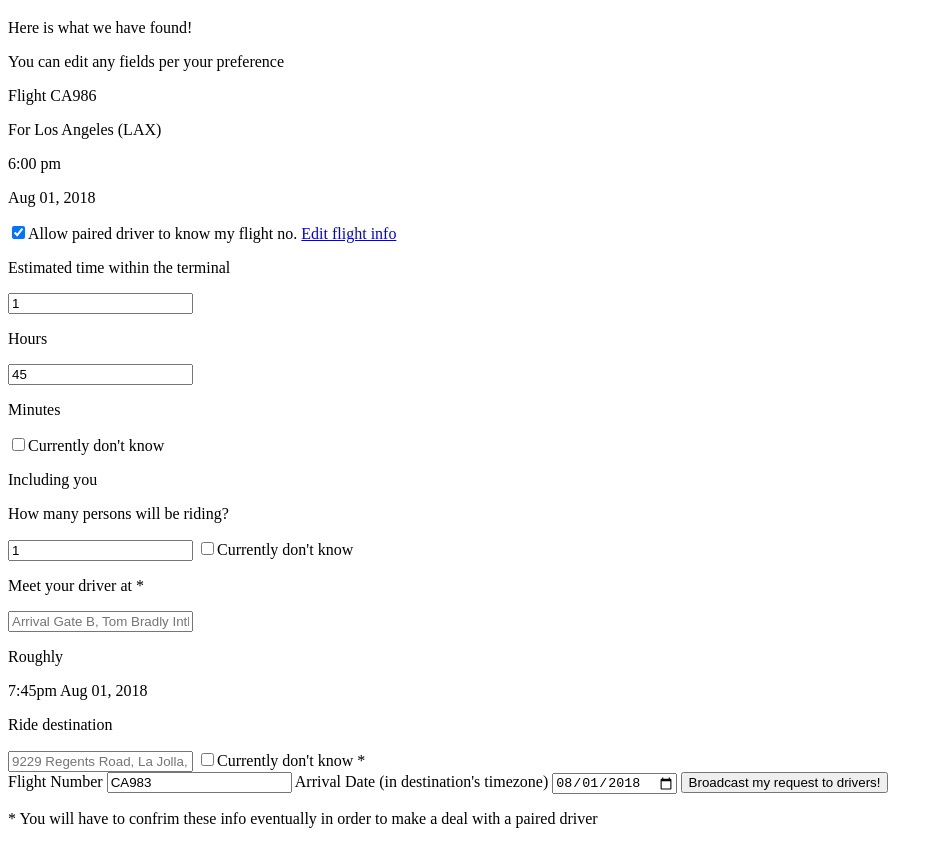
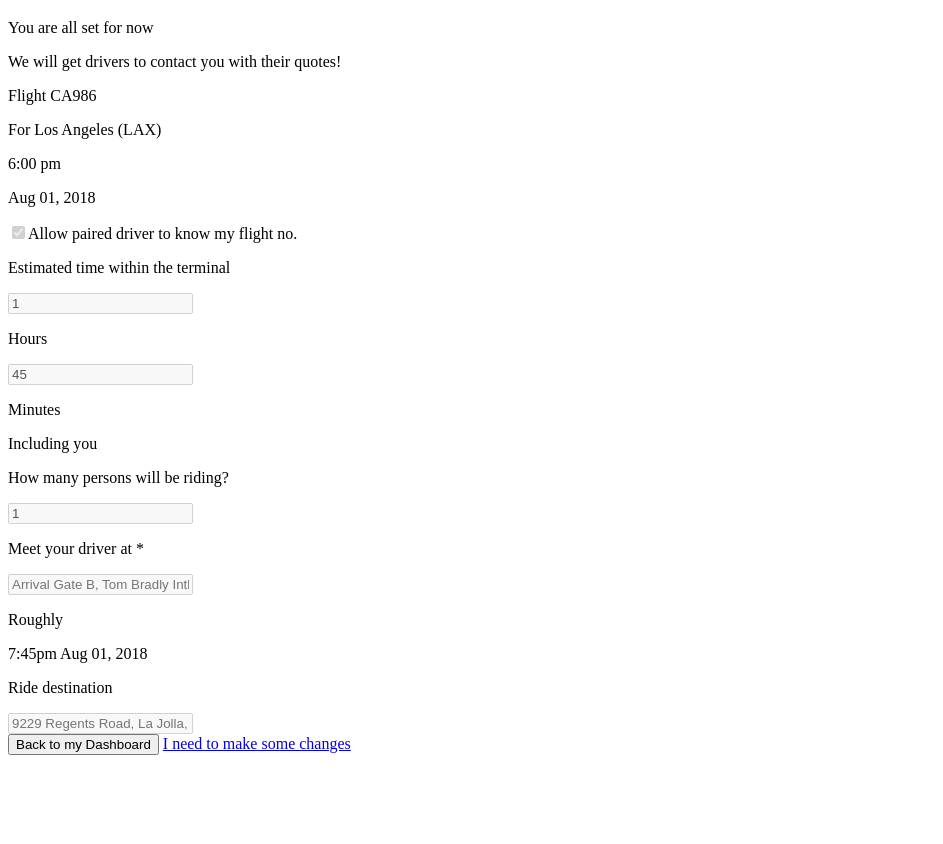
Before and after one commit to junruren/CSE-134B, a plain HTML site: page rider-new-trip-4.html in a window 1280 px wide. Shown: the part 123-967 px from the top of the page, without its empty margins (0-943 px from the left). After the commit the page ends 886 px from the top, so only its background shows below. Drawn offline with Linux system fonts and the light colour scheme.

Commit message:
Fix some error in rider new trip pages

```diff
--- a/rider-new-trip-4.html
+++ b/rider-new-trip-4.html
@@ -18,8 +18,8 @@
     </nav>
     <div class="container">
       <h1>A ride for your arrival</h1>
-      <p>Here is what we have found!</p>
-      <p>You can edit any fields per your preference</p>
+      <p>You are all set for now</p>
+      <p>We will get drivers to contact you with their quotes!</p>
 
       <div class="details">
         <div class="flight-details">
@@ -28,28 +28,25 @@
           <p>For Los Angeles (LAX)</p>
           <p>6:00 pm</p>
           <p>Aug 01, 2018</p>
-          <input type="checkbox" checked><label>Allow paired driver to know my flight no.</label>
-          <a href="#">Edit flight info</a>
+          <input type="checkbox" checked disabled><label>Allow paired driver to know my flight no.</label>
         </div>
         <div class="arrival-details">
           <!-- Icon Here -->
           <p>Estimated time within the terminal</p>
-          <input type="number" name="hour" value="1"><p>Hours</p>
-          <input type="number" name="minute" value="45"><p>Minutes</p>
-          <input type="checkbox"><label>Currently don't know</label>
+          <input type="number" name="hour" value="1" disabled><p>Hours</p>
+          <input type="number" name="minute" value="45" disabled><p>Minutes</p>
         </div>
         <div class="party-details">
           <!-- Icon Here -->
           <p>Including you</p>
           <p>How many persons will be riding?</p>
-          <input type="number" name="persons" value="1">
-          <input type="checkbox"><label>Currently don't know</label>
+          <input type="number" name="persons" value="1" disabled>
         </div>
         <div class="location-details">
           <div class="pick-up">
             <!-- Icon Here -->
             <p>Meet your driver at *</p>
-            <input type="text" placeholder="Arrival Gate B, Tom Bradly Intl Terminal">
+            <input type="text" placeholder="Arrival Gate B, Tom Bradly Intl Terminal" disabled>
             <div class="horizontal-group">
               <p>Roughly</p>
               <p>7:45pm Aug 01, 2018</p>
@@ -58,20 +55,12 @@
           <div class="drop-off">
             <!-- Icon Here -->
             <p>Ride destination</p>
-            <input type="text" placeholder="9229 Regents Road, La Jolla, CA 92037">
-            <input type="checkbox"><label>Currently don't know *</label>
+            <input type="text" placeholder="9229 Regents Road, La Jolla, CA 92037" disabled>
           </div>
         </div>
       </div>
-      <label>Flight Number</label>
-      <input type="text" name="flight-number" value="CA983">
-      <label>Arrival Date (in destination's timezone)</label>
-      <!-- Icon here -->
-      <input type="date" name="arrival-date" value="2018-08-01">
-      <button class="button">Broadcast my request to drivers!</button>
-      <div class="footer">
-        <p>* You will have to confrim these info eventually in order to make a deal with a paired driver</p>
-      </div>
+      <button class="button">Back to my Dashboard</button>
+      <a href="#">I need to make some changes</a>
     </div>
   </body>
 </html>
```
Also changed, not shown: rider-new-trip-3.html (+4 -7 lines).
